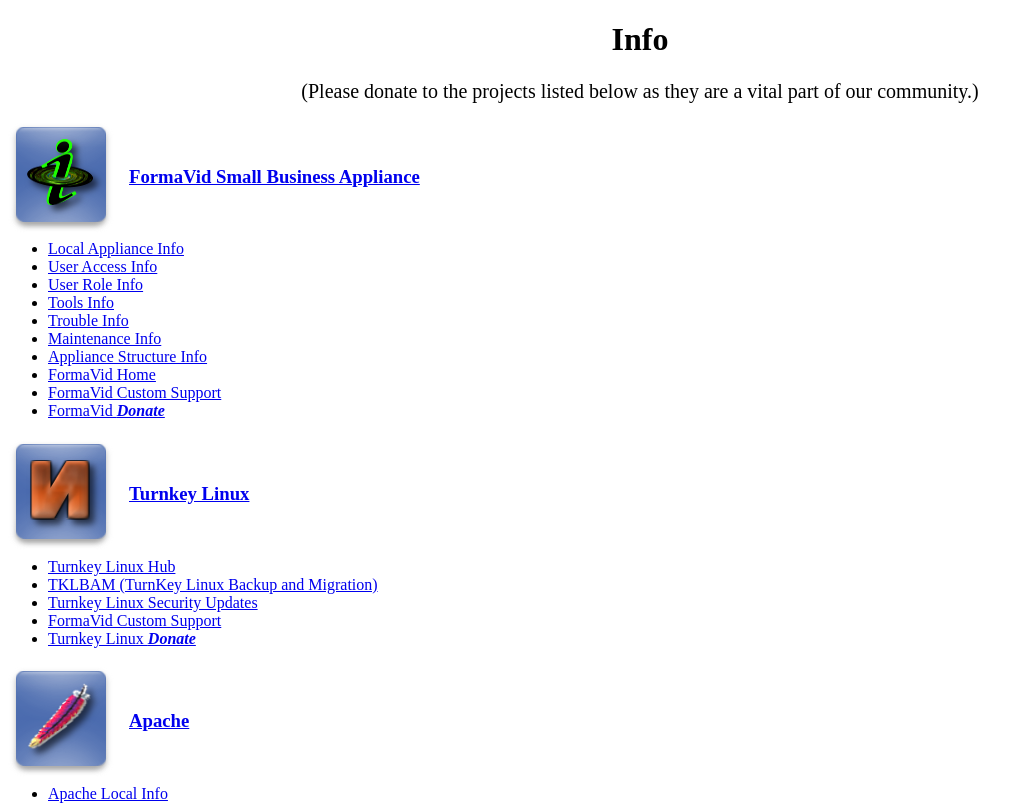
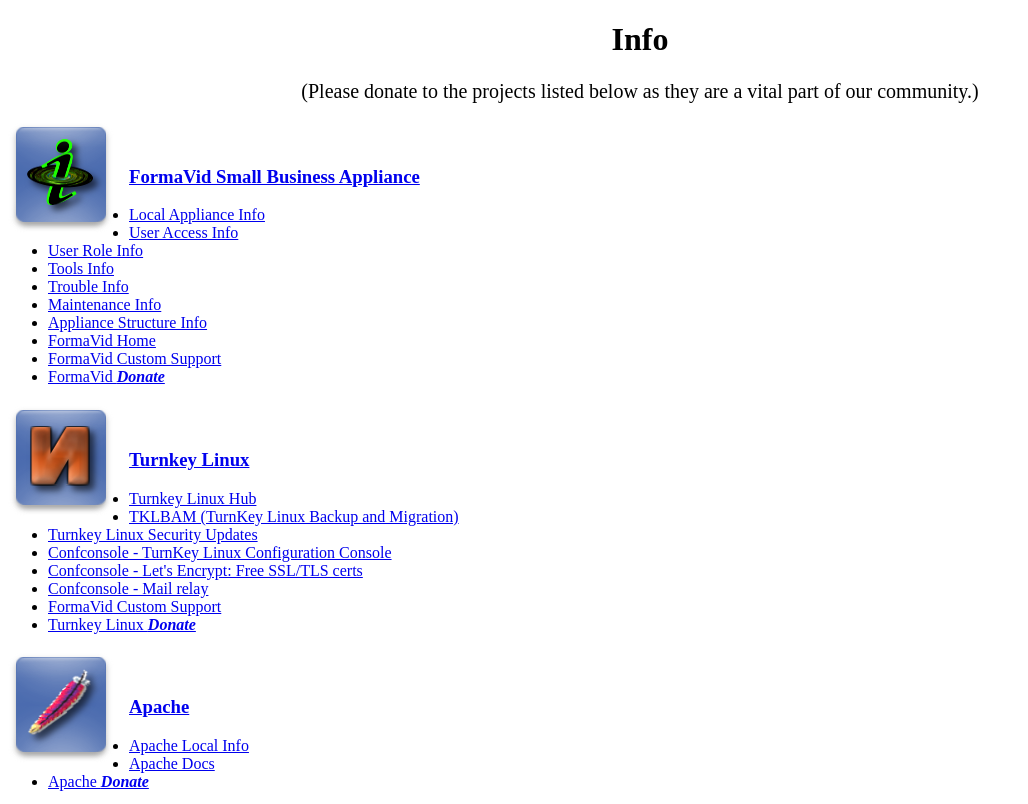
Before and after one commit to bormanst/formavid, a PHP site: page /solr/info.php in a window 1280 px wide. Shown: the top 804 px of the page, without its empty margins (0-1028 px from the left). Run offline with PHP 8.4, Linux system fonts and the light colour scheme.

Commit message:
Updated turnkey linux links.

```diff
--- a/overlay/var/www/admin/info.php
+++ b/overlay/var/www/admin/info.php
@@ -29,17 +29,20 @@
   </ul>
 </div>
 <div>
-  <div><h3><a href="http://www.turnkeylinux.org/" title="Turnkey Linux"><img style="float: left; margin: 0px 15px 0px 0px;" src="images/turnkey.png"/><br><br>Turnkey Linux</a></h3><br></div>
+  <div><h3><a href="https://www.turnkeylinux.org/" title="Turnkey Linux"><img style="float: left; margin: 0px 15px 0px 0px;" src="images/turnkey.png"/><br><br>Turnkey Linux</a></h3></div>
   <ul>
     <li><a href="https://hub.turnkeylinux.org/" title="Turnkey Linux Hub">Turnkey Linux Hub</a</li>
-    <li><a href="http://www.turnkeylinux.org/docs/tklbam" title="TKLBAM (TurnKey Linux Backup and Migration)">TKLBAM (TurnKey Linux Backup and Migration)</a></li>
-    <li><a href="http://www.turnkeylinux.org/docs/automatic-security-updates" title="Turnkey Linux Security Updates">Turnkey Linux Security Updates</a></li>
+    <li><a href="https://www.turnkeylinux.org/docs/tklbam" title="TKLBAM (TurnKey Linux Backup and Migration)">TKLBAM (TurnKey Linux Backup and Migration)</a></li>
+    <li><a href="https://www.turnkeylinux.org/docs/automatic-security-updates" title="Turnkey Linux Security Updates">Turnkey Linux Security Updates</a></li>
+    <li><a href="https://www.turnkeylinux.org/docs/confconsole" title="Confconsole - TurnKey Linux Configuration Console">Confconsole - TurnKey Linux Configuration Console</a></li>
+    <li><a href="https://www.turnkeylinux.org/docs/confconsole/letsencrypt" title="Confconsole - Let's Encrypt: Free SSL/TLS certs">Confconsole - Let's Encrypt: Free SSL/TLS certs</a></li>
+    <li><a href="https://www.turnkeylinux.org/docs/confconsole/mail_relay" title="Confconsole - Mail relay">Confconsole - Mail relay</a></li>
     <li><a href="http://modorbis.com/appliances" title="FormaVid Custom Support">FormaVid Custom Support</a></li>
-    <li><a href="http://www.turnkeylinux.org/help/donate" title="Turnkey Linux Donate">Turnkey Linux <b><i>Donate</i></b></a></li>
+    <li><a href="https://www.turnkeylinux.org/help/donate" title="Turnkey Linux Donate">Turnkey Linux <b><i>Donate</i></b></a></li>
   </ul>
 </div>
 <div>
-  <div><h3><a href="http://httpd.apache.org/" title="Apache"><img style="float: left; margin: 0px 15px 0px 0px;" src="images/apache.png"/><br><br>Apache</a></h3><br></div>
+  <div><h3><a href="http://httpd.apache.org/" title="Apache"><img style="float: left; margin: 0px 15px 0px 0px;" src="images/apache.png"/><br><br>Apache</a></h3></div>
   <ul>
     <li><a href="/apache.php" title="Apache Local Info">Apache Local Info</a></li>
     <li><a href="http://httpd.apache.org/docs/2.4/" title="Apache Docs">Apache Docs</a></li>
```
Also changed, not shown: other parts of overlay/var/www/admin/info.php (+15 -15 lines).
